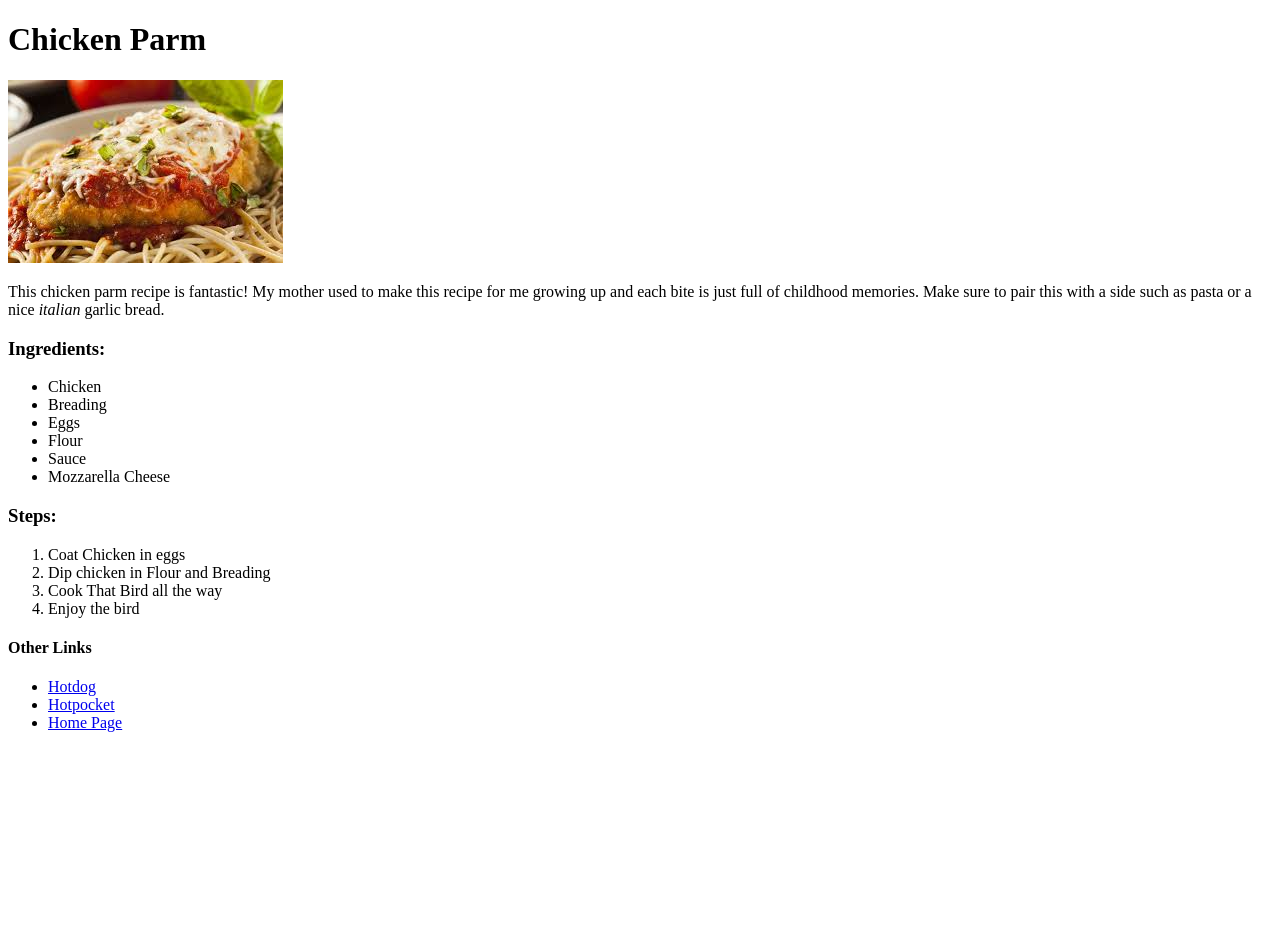
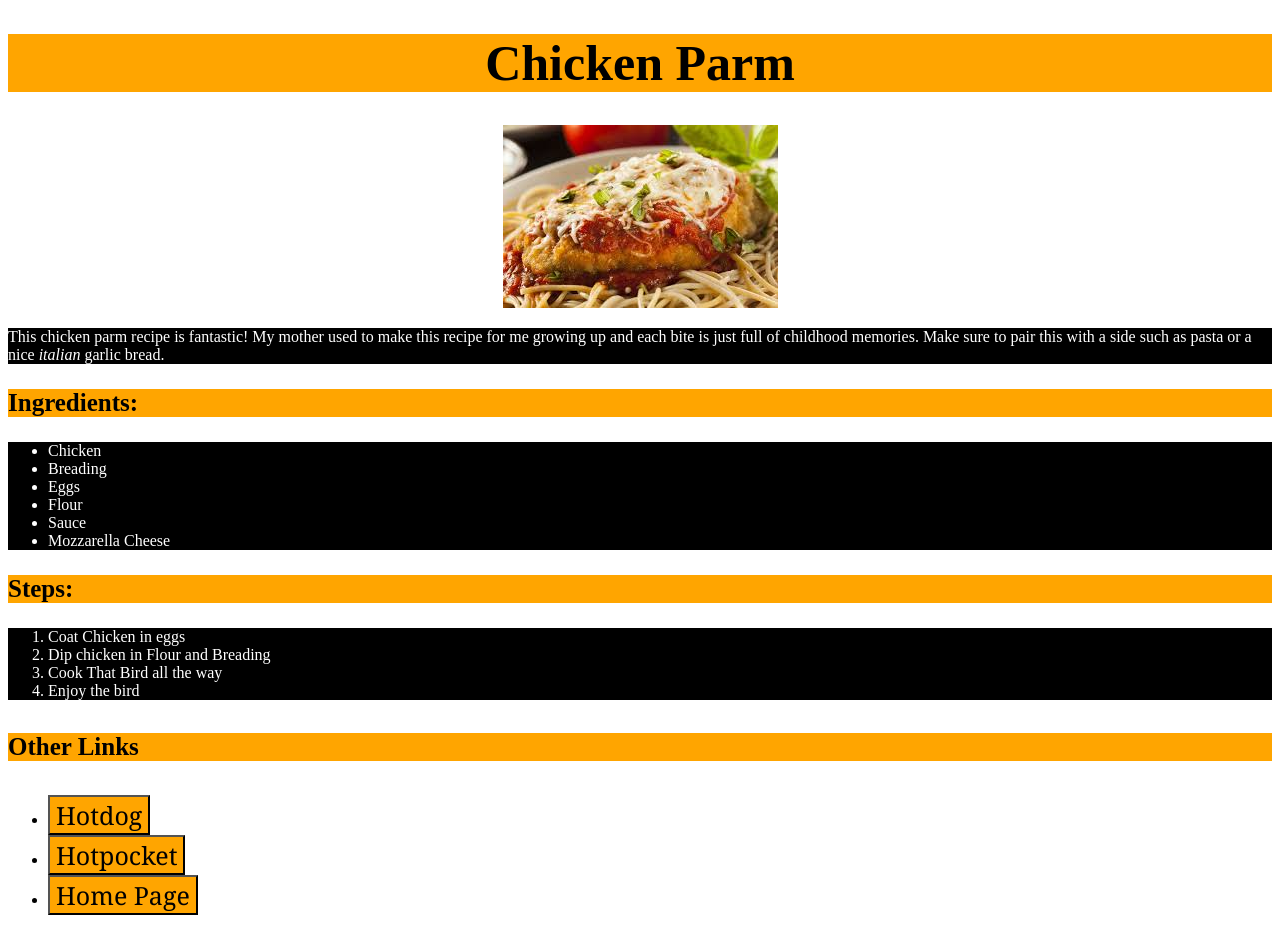
Before and after one commit to E-Policastro/odin-recipes, a plain HTML site: page recipes/chicken-parm.html in a window 1280 px wide. Before the commit the page ends 800 px from the top, so only its background shows below. Drawn offline with Linux system fonts and the light colour scheme.

Commit message:
Started to add style to make it foodhub

```diff
--- a/recipes/chicken-parm.html
+++ b/recipes/chicken-parm.html
@@ -4,16 +4,19 @@
 <head>
     <meta charset="UTF-8">
     <title>Chicken Parm!</title>
+    <link rel="stylesheet" href="../style.css">
 </head>
 <body>
-    <h1>Chicken Parm</h1>
-    <img src="../images/chicken-parm.jpeg" alt="A fine looking piece of chicken!">
-    <p>This chicken parm recipe is <bold>fantastic</bold>!
+    <h1 class="title">Chicken Parm</h1>
+    <div>
+    <img src="../images/chicken-parm.jpeg" alt="A fine looking piece of chicken!" >
+    </div>
+    <p class="list">This chicken parm recipe is <bold>fantastic</bold>!
     My mother used to make this recipe for me growing up and each bite is just full of childhood memories.
     Make sure to pair this with a side such as pasta or a nice <em>italian</em> garlic bread.</p>
     <p> </p>
-    <h3>Ingredients:</h3>
-    <ul>
+    <h3 class="ingredients">Ingredients:</h3>
+    <ul class="list">
         <li>Chicken</li>
         <li>Breading</li>
         <li>Eggs</li>
@@ -21,18 +24,18 @@
         <li>Sauce</li>
         <li>Mozzarella Cheese</li>
     </ul>
-    <h3>Steps:</h3>
-    <ol>
+    <h3 class="steps">Steps:</h3>
+    <ol class="list">
         <li>Coat Chicken in eggs</li>
         <li>Dip chicken in Flour and Breading</li>
         <li>Cook That Bird all the way</li>
         <li>Enjoy the bird</li>
     </ol>
-    <h4>Other Links</h4>
+    <h4 class="links">Other Links</h4>
     <ul>
-        <li><a href="./hotdog.html">Hotdog</a></li>
-        <li><a href="./hotpockeet.html">Hotpocket</a></li>
-        <li><a href="../index.html">Home Page</a></li>
+        <li><a href="./hotdog.html"><button class="recipe">Hotdog</button></a></li>
+        <li><a href="./hotpockeet.html"><button class="recipe">Hotpocket</button></a></li>
+        <li><a href="../index.html"><button class="recipe">Home Page</button></a></li>
     </ul>
 
 </body>
--- /dev/null
+++ b/style.css
@@ -0,0 +1,30 @@
+.title {
+color: black;
+text-align: center;
+font-size: 50px;
+font-family: 'Times New Roman', Times, serif;
+background-color: orange;
+font-weight: bold;
+}
+
+.ingredients, .steps, .links {
+    background-color: orange;
+    font-size: 25px;
+
+
+}
+
+
+.recipe {
+    color: black;
+    background-color: orange;
+    font-family: Georgia, 'Times New Roman', Times, serif;
+    font-size: 25px;
+}
+
+.list {
+    color: white;
+    background-color: black;
+}
+
+div {text-align: center;}
```
Also changed, not shown: index.html (+5 -4 lines).
